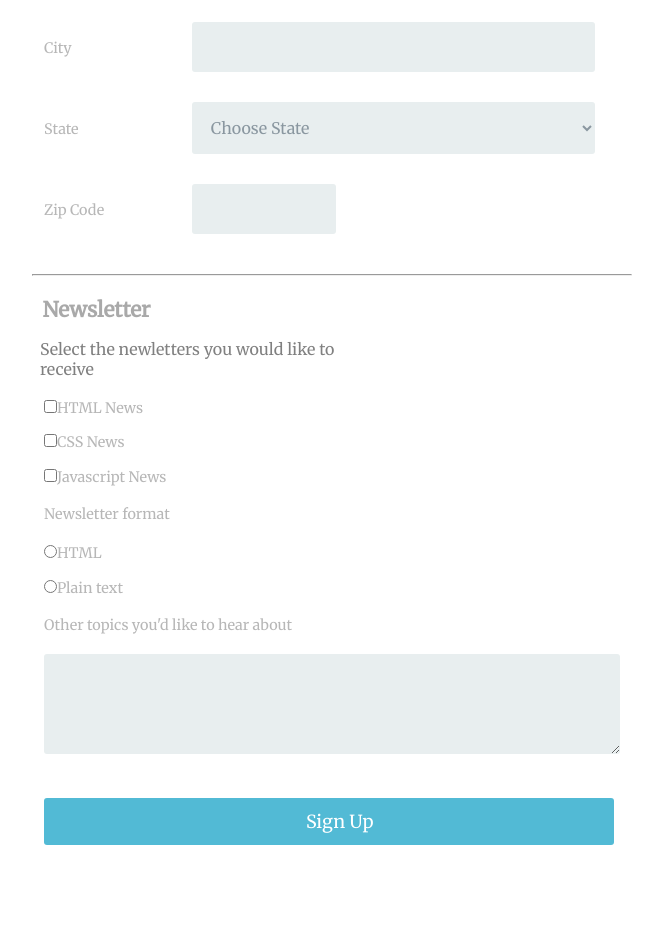
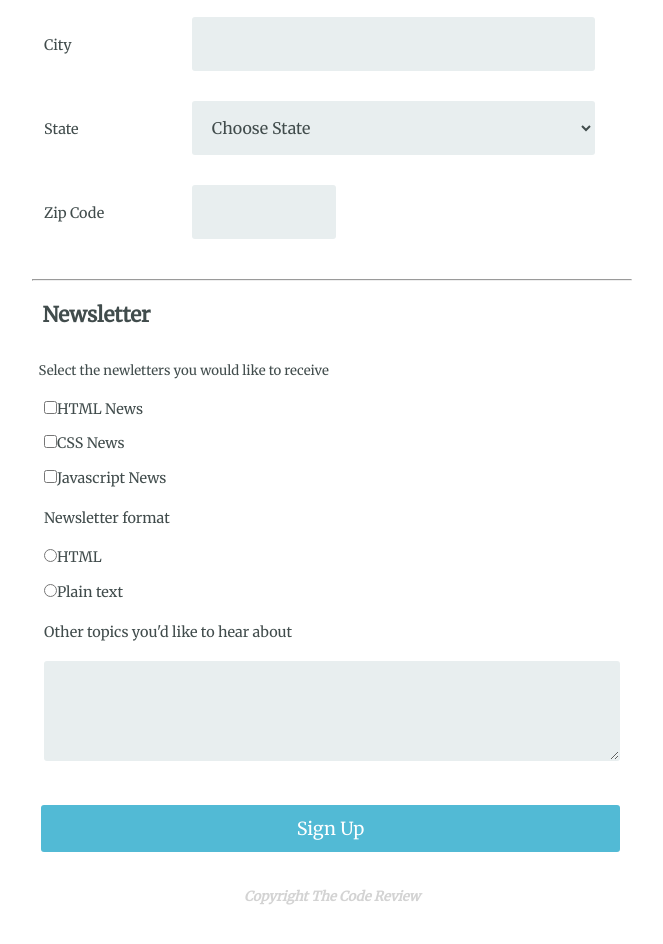
Before and after one commit to CaleMyrick/techdegree-project-3, a plain HTML site: page index.html in a window 1280 px wide. Shown: the part 640-1584 px from the top of the page, without its empty margins (308-971 px from the left). Before the commit the page ends 1485 px from the top, so only its background shows below. Drawn offline with Linux system fonts and the light colour scheme.

Commit message:
Minor Fixes
Added footer, added meta viewport, changed some styling.

```diff
--- a/index.html
+++ b/index.html
@@ -2,6 +2,7 @@
 <html lang="en" dir="ltr">
   <head>
     <meta charset="utf-8">
+    <meta name="viewport" content= "width=device-width, initial-scale=1.0">
     <link href="https://fonts.googleapis.com/css?family=Merriweather&display=swap" rel="stylesheet">
     <link rel="stylesheet" type="text/css" href="styles.css">
     <title>TD Project 3</title>
@@ -130,6 +131,10 @@
               <button type="submit">Sign Up</button>
             </div>
           <!-- End of Form -->
+
+          <footer class="copyright">
+            <h5>Copyright The Code Review</h5>
+          </footer>
           </div>
     </main>
   </body>
--- a/styles.css
+++ b/styles.css
@@ -5,7 +5,7 @@
 }
 
 .code-review{
-  background-color: gray;
+  background-color:#414C4C;
   min-height:4em;
   text-align: center;
 }
@@ -18,12 +18,15 @@ h1{
 h3{
   text-align: center;
   padding-top:1em;
+  color:#414C4C;
 }
 
 p{
   text-align: center;
-  padding-top: .5em;
-  max-width:65%;
+  font-size: .825em;
+  padding-top: .75em;
+  max-width:85%;
+  color:gray;
 }
 
 .hr-1{
@@ -42,6 +45,7 @@ p{
   font-weight: bold;
   color:gray;
   margin:0;
+  color:#414C4C;
 
 }
 
@@ -51,7 +55,7 @@ fieldset{
 
 label{
   display:block;
-  color: #b7b7b7;
+  color: #414C4C;
   margin-bottom:1em;
 }
 
@@ -64,37 +68,36 @@ label{
   max-width:40%;
 }
 
-input[type="text"],
-input[type="password"],
-input[type="date"],
-input[type="datetime"],
-input[type="email"],
-input[type="number"],
-input[type="search"],
-input[type="tel"],
-input[type="time"],
-input[type="url"],
+input[type=text],
+input[type=password],
+input[type=date],
+input[type=datetime],
+input[type=email],
+input[type=number],
+input[type=search],
+input[type=tel],
+input[type=time],
+input[type=url],
 textarea,
 select {
-  border-style: none;
+  border-style:solid;
+  border-color: transparent;
   border-radius: 3px;
   font-size: 16px;
   margin: 0 0 30px;
-  outline: 0;
   padding: 15px;
   width: 100%;
   background-color: #e8eeef;
-  color: #8a97a0;
-  -webkit-transition: background-color 2s;
-  transition: background-color 2s;
+  color: #414C4C;
 }
 
 .newsletter h3{
   margin:0;
   text-align: left;
   padding-left:.5em;
-  color:darkgray;
-  font-weight:bold;
+  padding-bottom: 1em;
+  color:#414C4C;
+  font-weight:bolder;
 }
 
 .newsletter p{
@@ -102,14 +105,14 @@ select {
   text-align: left;
   padding-left:.5em;
   padding-top:1em;
-  padding-bottom:.75em;
-  color:gray;
+  padding-bottom:1em;
+  color:#414C4C;
   max-width: 60%;
 }
 
 .newsletter-label{
   width:100%;
-  padding:5px 0 5px 0;
+  padding:8px 0 5px 0;
 
 }
 
@@ -130,18 +133,27 @@ select {
   height:100px;
 }
 
+
 button {
   padding-top:12px;
   padding-bottom:12px;
-  padding-left:28px;
-  margin-left:.65em;
+  margin-left:.5em;
+  margin-right:.5em;
+  margin-bottom:2em;
   color: #fff;
   background-color: #52bad5;
   font-size: 18px;
   text-align: center;
   border-radius: 3px;
   border: none;
-  width: 95%;
+  width: 94%;
+}
+
+h5{
+  text-align: center;
+  font-style: italic;
+  color: lightgray;
+  padding-bottom:3em;
 }
 
 /* Media Queries For Larger Screens*/
@@ -187,4 +199,8 @@ button {
   .newsletter-label {
     width: 100%;
   }
+
+  button{
+    width:96.5%;
+  }
 }
```
